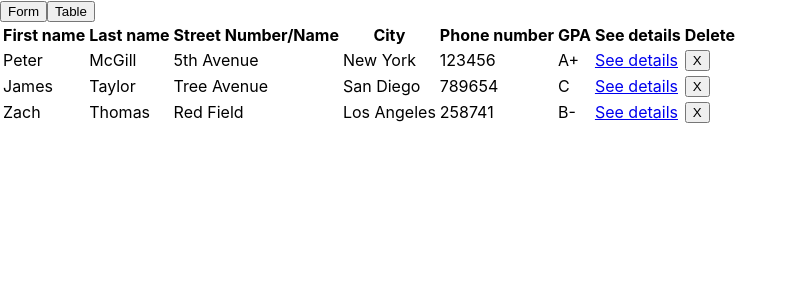
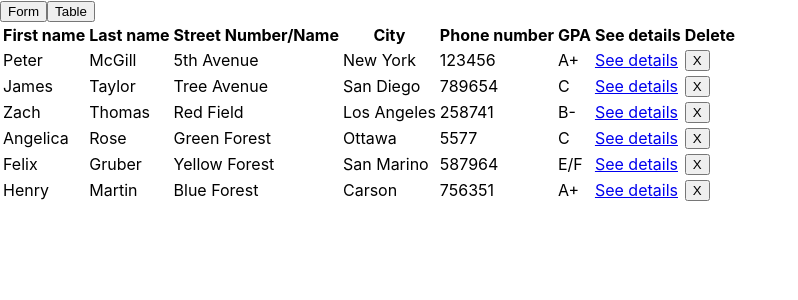
Before and after one commit to mark7dev/honeywell, a React (Create React App) app: page /table in a window 1280 px wide. Shown: the top 300 px of the page, without its empty margins (0-798 px from the left). Built offline with nearby package versions, Linux system fonts and the light colour scheme; data requests are answered from the project's data file.

Commit message:
get students

```diff
--- a/db.json
+++ b/db.json
@@ -44,6 +44,15 @@
       "phone": "587964",
       "gpa": "E/F",
       "id": 5
+    },
+    {
+      "name": "Henry",
+      "last": "Martin",
+      "street": "Blue Forest",
+      "city": "Carson",
+      "phone": "756351",
+      "gpa": "A+",
+      "id": 6
     }
   ]
 }
--- a/src/actions/studentsActions.js
+++ b/src/actions/studentsActions.js
@@ -1,5 +1,6 @@
 import {
-    ADD_STUDENT
+    ADD_STUDENT,
+    GET_STUDENTS
 } from '../types';
 import axiosClient from '../config/axios';
 import Swal from 'sweetalert2';
@@ -30,3 +31,23 @@ const addStudent = student => ({
     type: ADD_STUDENT,
     payload: student
 })
+
+export function getStudentsAction() {
+    return async (dispatch) => {
+        try {
+            const response = await axiosClient.get('./students');
+            dispatch( getStudents(response.data) )
+        } catch (error) {
+            Swal.fire({
+                icon: 'error',
+                title: 'Error!',
+                text: 'Error to show info, try again'
+            })
+        }
+    }
+}
+
+const getStudents = students => ({
+    type: GET_STUDENTS,
+    payload: students
+})
--- /dev/null
+++ b/src/components/StudentRow.js
@@ -0,0 +1,25 @@
+import React from 'react';
+import { Link } from 'react-router-dom';
+
+const StudentRow = ({student}) => {
+
+    const deleteStudent = id => {
+        console.log(id);
+
+    }
+
+    return (
+        <tr>
+            <td>{student.name}</td>
+            <td>{student.last}</td>
+            <td>{student.street}</td>
+            <td>{student.city}</td>
+            <td>{student.phone}</td>
+            <td>{student.gpa}</td>
+            <td><Link to={`/student/${student.id}`}>See details</Link></td>
+            <td><button onClick={() => deleteStudent(student.id)}>X</button></td>
+        </tr>
+    );
+}
+
+export default StudentRow;
--- a/src/components/Table.js
+++ b/src/components/Table.js
@@ -1,42 +1,18 @@
-import React from 'react';
-import { Link } from 'react-router-dom';
+import React, { useEffect } from 'react';
+import { useSelector, useDispatch } from 'react-redux';
+import { getStudentsAction } from '../actions/studentsActions';
+import StudentRow from './StudentRow';
 
 const Table = () => {
 
-    const students = [
-        {
-            id: 1,
-            name: 'Peter',
-            last: 'McGill',
-            street: '5th Avenue',
-            city: 'New York',
-            phone: '123456',
-            gpa: 'A+'
-        },
-        {
-            id: 2,
-            name: 'James',
-            last: 'Taylor',
-            street: 'Tree Avenue',
-            city: 'San Diego',
-            phone: '789654',
-            gpa: 'C'
-        },
-        {
-            id: 3,
-            name: 'Zach',
-            last: 'Thomas',
-            street: 'Red Field',
-            city: 'Los Angeles',
-            phone: '258741',
-            gpa: 'B-'
-        }
-    ];
+    const dispatch = useDispatch();
 
-    const deleteStudent = id => {
-        console.log(id);
+    useEffect(() => {
+        const getStudents = () => dispatch( getStudentsAction() );
+        getStudents();
+    }, [])
 
-    }
+    const students = useSelector( state => state.students.students );
 
     return (
         <>
@@ -54,20 +30,12 @@ const Table = () => {
                     </tr>
                 </thead>
                 <tbody>
-                        { students.map(student => (
-                            <tr
-                                key={student.id}
-                            >
-                                <td>{student.name}</td>
-                                <td>{student.last}</td>
-                                <td>{student.street}</td>
-                                <td>{student.city}</td>
-                                <td>{student.phone}</td>
-                                <td>{student.gpa}</td>
-                                <td><Link to={`/student/${student.id}`}>See details</Link></td>
-                                <td><button onClick={() => deleteStudent(student.id)}>X</button></td>
-                            </tr>
-                        ))}
+                    { students.map(student => (
+                        <StudentRow
+                            key={student.id}
+                            student={student}
+                        />
+                    ))}
                 </tbody>
             </table>
         </>
--- a/src/reducers/studentsReducer.js
+++ b/src/reducers/studentsReducer.js
@@ -1,5 +1,6 @@
 import {
-    ADD_STUDENT
+    ADD_STUDENT,
+    GET_STUDENTS
 } from '../types';
 
 const initialState = {
@@ -13,6 +14,11 @@ export default function(state = initialState, action) {
                 ...state,
                 students: [...state.students, action.payload]
             }
+        case GET_STUDENTS:
+            return {
+                ...state,
+                students: action.payload
+            }
         default:
             return state;
     }
--- a/src/types/index.js
+++ b/src/types/index.js
@@ -1 +1,2 @@
-export const ADD_STUDENT= 'ADD_STUDENT';
+export const ADD_STUDENT = 'ADD_STUDENT';
+export const GET_STUDENTS = 'GET_STUDENTS';
```
